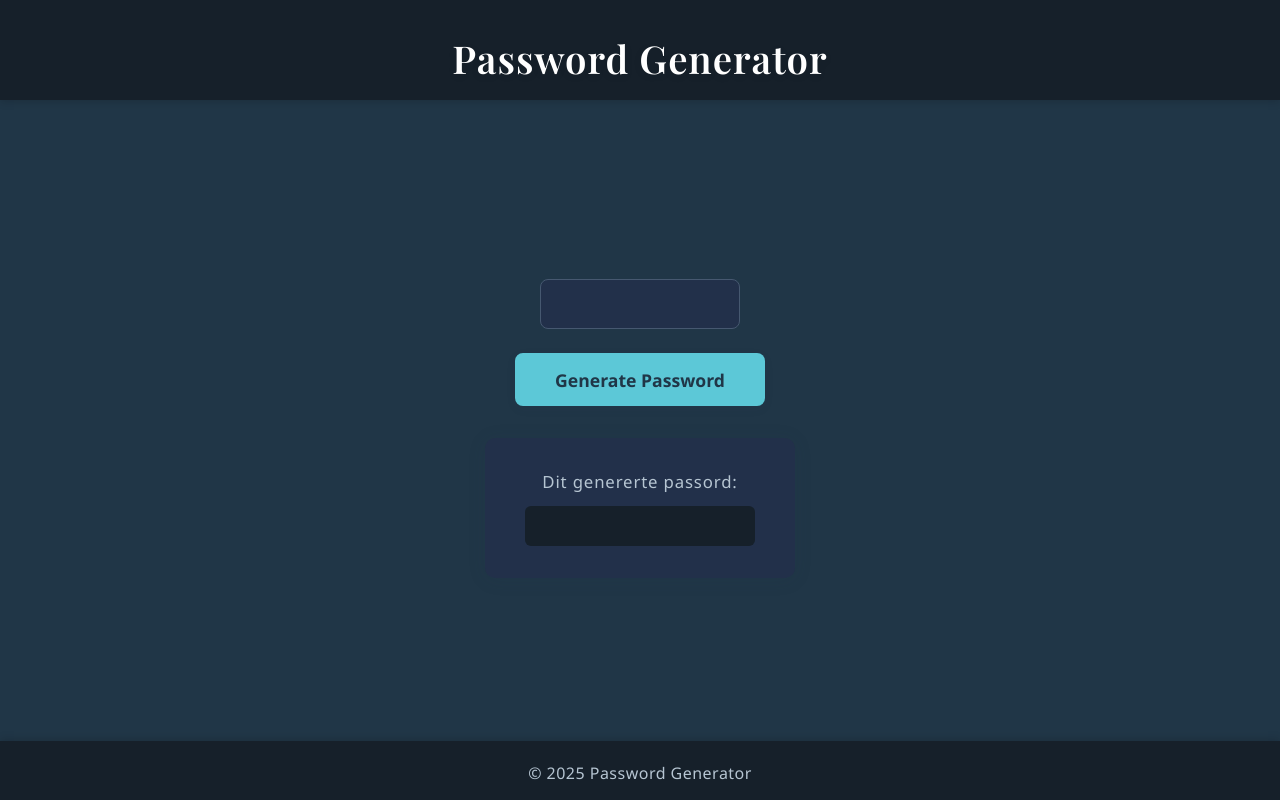
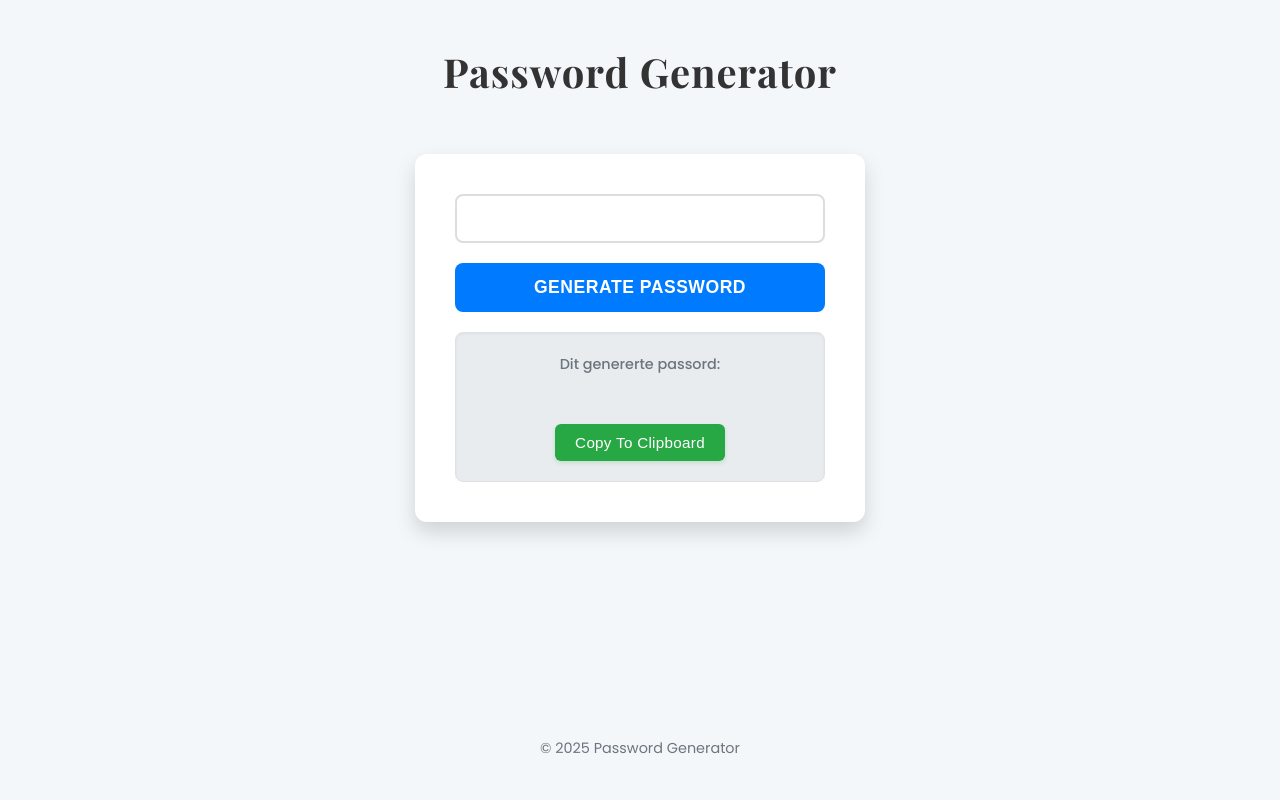
Before and after one commit to SondreHaugom/passordGenerator, a plain HTML site: page index.html in a window 1280 px wide. Drawn offline with nearby package versions, Linux system fonts and the light colour scheme.

Commit message:
Add copy to clipboard functionality and style improvements

```diff
--- a/index.html
+++ b/index.html
@@ -21,6 +21,7 @@
         <div class="password-display">
             <p class="password-label">Dit genererte passord:</p>
             <p class="password-output"></p>
+            <button class="copy-btn">Copy to Clipboard</button>
 
         </div>
     </main>
--- a/passordGenerator.js
+++ b/passordGenerator.js
@@ -2,6 +2,7 @@ document.addEventListener('DOMContentLoaded', function() {
     let input = document.querySelector(".password-length");
     let btn = document.querySelector(".generate-btn");
     let result = document.querySelector(".password-output")
+    let copyBtn = document.querySelector(".copy-btn");
 
 btn.addEventListener("click", function() {
     let length = input.value;
@@ -20,8 +21,19 @@ function generatePassword(length) {
         password += charset[randomIndex];
     }
     result.textContent = password;
+
     return password;
 }
 
+copyBtn.addEventListener("click", function () {
+    let password = result.textContent;
+    if (password) {
+        navigator.clipboard.writeText(password).then(function() {
+            alert("Password copied to clipboard!");
+        });
+    } else {
+        alert("No password to copy!");
+    }
+});
 
 });
--- a/style.css
+++ b/style.css
@@ -1,137 +1,189 @@
-/* Reset og grunnleggende */
+/* Generell tilbakestilling og fonter */
+:root {
+    /* Fargepalett */
+    --primary-color: #333; /* Mørk tekst og elementer */
+    --secondary-color: #fff; /* Bakgrunn */
+    --accent-color: #007bff; /* En ren blå for aksent/knapp */
+    --accent-dark-hover: #0056b3; /* Mørkere blå for hover */
+    --shadow-light: 0 4px 6px rgba(0, 0, 0, 0.1); /* Lett skygge */
+    --shadow-medium: 0 10px 20px rgba(0, 0, 0, 0.15); /* Skygge for hovedkort */
+
+    /* Typografi */
+    --font-heading: 'Playfair Display', serif;
+    --font-body: 'Poppins', sans-serif;
+}
+
 * {
-    box-sizing: border-box;
     margin: 0;
     padding: 0;
-    font-family: 'Segoe UI', Arial, sans-serif;
+    box-sizing: border-box;
 }
 
 body {
-    background: #203647; /* Moderne, dyp blågrønn */
-    min-height: 100vh;
-    display: flex;
-    flex-direction: column;
-}
-
-/* Header */
-header {
+    font-family: var(--font-body);
+    background-color: #f4f7fa; /* Veldig lys grå bakgrunn */
+    color: var(--primary-color);
+    line-height: 1.6;
     display: flex;
     flex-direction: column;
     align-items: center;
-    padding: 2rem 0 1rem 0;
-    background: #16202a;
-    box-shadow: 0 2px 8px rgba(0,0,0,0.15);
+    min-height: 100vh;
+    padding: 20px;
+}
+
+/* Topptekst (Header) */
+header {
+    width: 100%;
+    text-align: center;
+    padding: 20px 0;
+    margin-bottom: 30px;
 }
 
 header h1 {
-    font-family: 'Playfair Display', serif;
-    font-size: 2.4rem;
-    font-weight: 600;
-    color: white;
-    text-align: center;
-    margin: 0;
+    font-family: var(--font-heading);
+    font-weight: 700;
+    font-size: 2.5rem;
+    color: var(--primary-color);
     letter-spacing: 1px;
-    text-shadow: 0 2px 8px rgba(0,0,0,0.08);
-    display: flex;
-    align-items: center;
-    justify-content: center;
-    height: 100%;
-    text-decoration: none;
 }
 
-.logo {
-    width: 60px;
-    height: 60px;
-    object-fit: contain;
-    margin-top: 0.5rem;
-    filter: drop-shadow(0 2px 6px #222e3c66);
+/* Hovedinnhold (Main) - Kort-stil */
+main {
+    background-color: var(--secondary-color);
+    padding: 40px;
+    border-radius: 12px;
+    box-shadow: var(--shadow-medium);
+    width: 100%;
+    max-width: 450px;
+    display: flex;
+    flex-direction: column;
+    gap: 20px;
+    margin-bottom: 30px;
 }
 
-/* Main */
-main {
-    flex: 1;
-    display: flex;
-    flex-direction: column;
-    align-items: center;
-    justify-content: center;
-    padding: 3rem 1rem 2rem 1rem;
-}
-
+/* Inndatafelt for passordlengde */
 .password-length {
-    width: 200px;
-    padding: 0.75rem;
+    width: 100%;
+    padding: 12px 15px;
+    border: 2px solid #ddd;
     border-radius: 8px;
-    border: 1.5px solid #465870;
-    margin-bottom: 1.5rem;
     font-size: 1.1rem;
-    background: #22304a;
-    color: #fff;
-    outline: none;
-    transition: border 0.2s;
+    text-align: center;
+    transition: border-color 0.3s ease;
 }
 
 .password-length:focus {
-    border: 1.5px solid #5cc8d7;
-    background: #253450;
+    border-color: var(--accent-color);
+    outline: none;
+    box-shadow: 0 0 0 3px rgba(0, 123, 255, 0.2);
 }
 
+/* Knapp (Button) */
 .generate-btn {
-    background: #5cc8d7;
-    color: #203647;
-    padding: 0.9rem 2.5rem;
+    background-color: var(--accent-color);
+    color: var(--secondary-color);
+    border: none;
+    padding: 14px 25px;
+    border-radius: 8px;
     font-size: 1.1rem;
     font-weight: 600;
-    border: none;
-    border-radius: 8px;
-    box-shadow: 0 3px 10px rgba(32,54,71,0.08);
     cursor: pointer;
-    transition: background 0.2s, transform 0.1s;
-    margin-bottom: 2rem;
+    transition: background-color 0.3s ease, transform 0.1s ease;
+    text-transform: uppercase;
+    letter-spacing: 0.5px;
 }
 
 .generate-btn:hover {
-    background: #44b4c2;
-    transform: translateY(-2px) scale(1.03);
+    background-color: var(--accent-dark-hover);
+    transform: translateY(-1px);
+    box-shadow: var(--shadow-light);
 }
 
+.generate-btn:active {
+    transform: translateY(1px);
+}
+
+/* Visningsområde for passord */
 .password-display {
-    background: #22304a;
-    border-radius: 10px;
-    box-shadow: 0 2px 18px rgba(32,54,71,0.12);
-    padding: 2rem 2.5rem;
-    min-width: 310px;
+    background-color: #e9ecef; /* Lys grå bakgrunn for kontrast */
+    border-radius: 8px;
+    padding: 20px;
     text-align: center;
+    border: 1px solid #dee2e6;
+    box-shadow: inset 0 1px 3px rgba(0, 0, 0, 0.05);
 }
 
 .password-label {
-    color: #b6c5d2;
-    font-size: 1.05rem;
-    margin-bottom: 0.8rem;
+    font-size: 0.9rem;
+    color: #6c757d; /* Dempet tekst */
+    margin-bottom: 8px;
     font-weight: 500;
-    letter-spacing: 0.05em;
 }
 
 .password-output {
-    font-size: 1.4rem;
-    color: #5cc8d7;
-    background: #16202a;
-    border-radius: 6px;
-    padding: 0.8rem 1.2rem;
-    word-break: break-all;
-    font-family: 'Consolas', monospace;
-    margin: 0.5rem 0 0 0;
-    min-height: 2.5rem;
-    letter-spacing: 0.08em;
+    min-height: 25px; /* Sikrer at feltet har litt høyde selv om passordet er tomt */
+    font-family: monospace, sans-serif; /* Monospace for passord ser bra ut */
+    font-size: 1.5rem;
+    font-weight: 700;
+    color: var(--primary-color);
+    word-wrap: break-word; /* Sikrer at lange passord brytes */
+    padding: 5px;
+    margin-bottom: 15px; /* Litt plass til kopieringsknappen */
 }
 
-/* Footer */
+/* Kopieringsknapp */
+.copy-btn {
+    background-color: #28a745; /* Grønn farge for "kopier" aksjon */
+    color: var(--secondary-color);
+    border: none;
+    padding: 10px 20px;
+    border-radius: 6px;
+    font-size: 0.95rem;
+    font-weight: 500;
+    cursor: pointer;
+    transition: all 0.3s ease;
+    text-transform: capitalize;
+    letter-spacing: 0.3px;
+    box-shadow: 0 2px 4px rgba(40, 167, 69, 0.2);
+}
+
+.copy-btn:hover {
+    background-color: #218838; /* Mørkere grønn på hover */
+    transform: translateY(-1px);
+    box-shadow: 0 4px 8px rgba(40, 167, 69, 0.3);
+}
+
+.copy-btn:active {
+    transform: translateY(0px);
+    box-shadow: 0 1px 2px rgba(40, 167, 69, 0.2);
+}
+
+.copy-btn:focus {
+    outline: none;
+    box-shadow: 0 0 0 3px rgba(40, 167, 69, 0.3);
+}
+
+/* Bunntekst (Footer) */
 footer {
+    width: 100%;
     text-align: center;
-    padding: 1.3rem 0 1rem 0;
-    color: #b6c5d2;
-    background: #16202a;
-    font-size: 1rem;
-    letter-spacing: 0.03em;
-    margin-top: auto;
-    box-shadow: 0 -2px 8px rgba(0,0,0,0.15);
+    padding: 20px 0;
+    margin-top: auto; /* Skyver bunnteksten til bunnen */
+    font-size: 0.9rem;
+    color: #6c757d;
 }
+
+/* Responsivitet for mindre skjermer (valgfritt, men anbefalt) */
+@media (max-width: 500px) {
+    header h1 {
+        font-size: 2rem;
+    }
+
+    main {
+        padding: 25px;
+    }
+
+    .password-output {
+        font-size: 1.2rem;
+    }
+}
```
